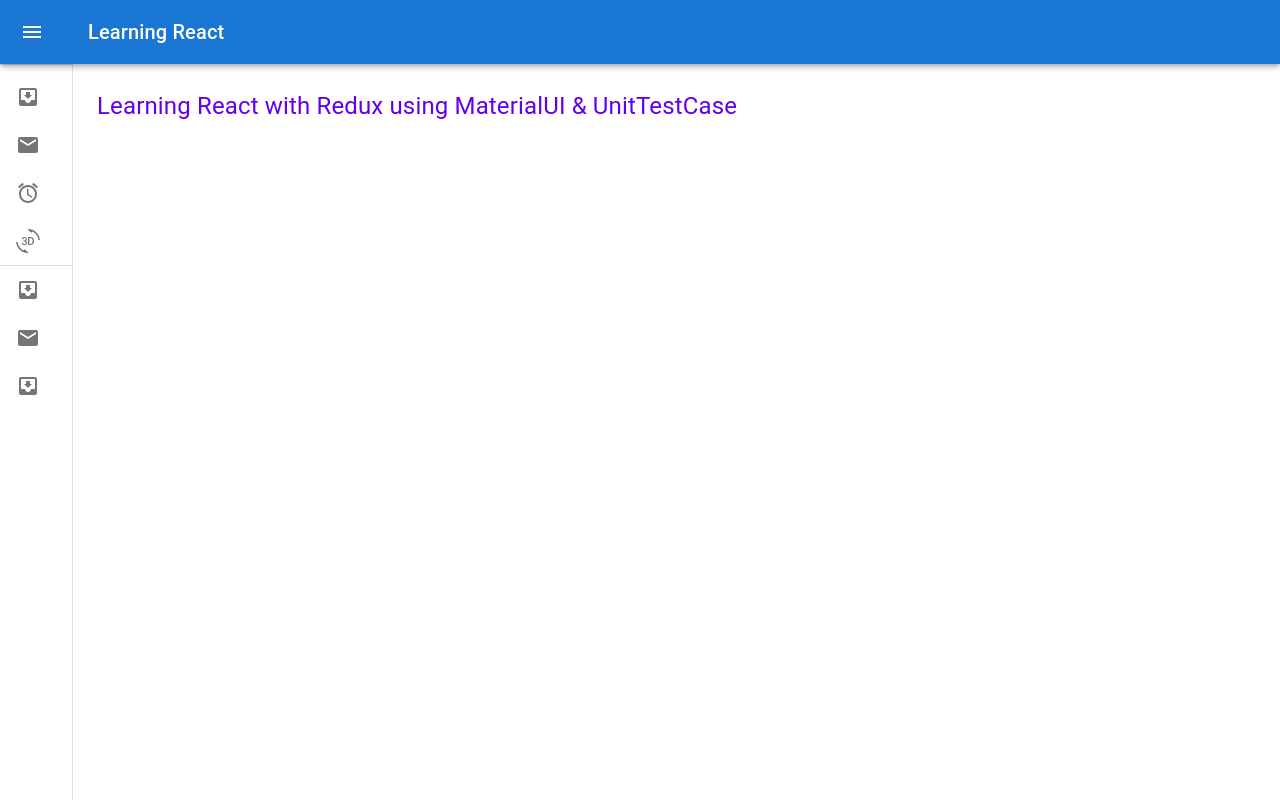
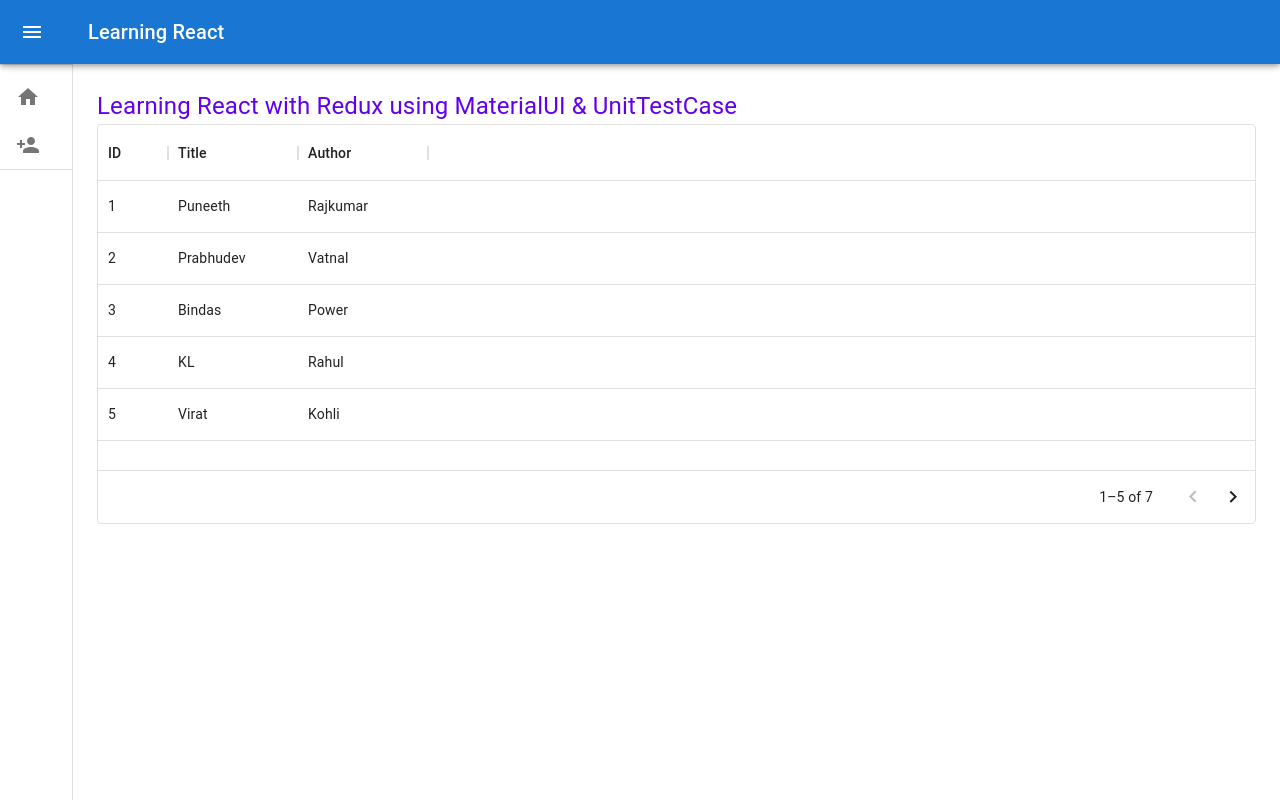
Before and after one commit to prabhudevv/Learning-Redux-MaterialUI-UnitTestCase, a React (Create React App) app in the folder learning-react-redux-materialui-unittestcase/: page / in a window 1280 px wide. Built offline with nearby package versions, Linux system fonts and the light colour scheme; data requests are answered from the project's data file.

Commit message:
Added Link to Navigation items, added new features for reducer, Added Home & Add User screens

```diff
--- a/learning-react-redux-materialui-unittestcase/db.json
+++ b/learning-react-redux-materialui-unittestcase/db.json
@@ -9,6 +9,31 @@
       "title": "Prabhudev",
       "author": "Vatnal",
       "id": 2
+    },
+    {
+      "title": "Bindas",
+      "author": "Power",
+      "id": 3
+    },
+    {
+      "title": "KL",
+      "author": "Rahul",
+      "id": 4
+    },
+    {
+      "title": "Virat",
+      "author": "Kohli",
+      "id": 5
+    },
+    {
+      "title": "The",
+      "author": "Rock",
+      "id": 6
+    },
+    {
+      "title": "Bolo Bolo",
+      "author": "James",
+      "id": 7
     }
   ]
 }
--- a/learning-react-redux-materialui-unittestcase/package.json
+++ b/learning-react-redux-materialui-unittestcase/package.json
@@ -10,6 +10,7 @@
     "@mui/material": "^5.2.5",
     "@mui/styled-engine-sc": "^5.1.0",
     "@mui/styles": "^5.2.3",
+    "@mui/x-data-grid": "^5.2.1",
     "@testing-library/jest-dom": "^5.16.1",
     "@testing-library/react": "^12.1.2",
     "@testing-library/user-event": "^13.5.0",
@@ -19,6 +20,7 @@
     "react": "^17.0.2",
     "react-dom": "^17.0.2",
     "react-redux": "^7.2.6",
+    "react-router-dom": "^6.2.1",
     "react-scripts": "5.0.0",
     "redux": "^4.1.2",
     "redux-thunk": "^2.4.1",
--- a/learning-react-redux-materialui-unittestcase/src/App.css
+++ b/learning-react-redux-materialui-unittestcase/src/App.css
@@ -2,3 +2,7 @@
 	margin: 0;
 	padding: 0;
 }
+a {
+    text-decoration: none;
+    color: #757575;
+}
--- a/learning-react-redux-materialui-unittestcase/src/App.js
+++ b/learning-react-redux-materialui-unittestcase/src/App.js
@@ -1,47 +1,23 @@
 import './App.css';
-import { makeStyles } from '@mui/styles';
-import { SPACING } from './constants/styleGuide';
-import { PRIMARY_PURPLE } from './constants/colors';
-import { PROJECT_TITLE } from './constants/constants';
 import Navigation from './components/Navigation/Navigation';
-import { useEffect } from 'react';
-import { getService } from './axios/axios';
-import { setUserData } from './store/actions/userActions';
-import { useDispatch, useSelector } from 'react-redux';
+import {
+  BrowserRouter as Router,
+  Routes,
+  Route
+} from "react-router-dom";
+import Home from './components/components/Home';
+import AddUser from './components/components/AddUser';
 
-const useStyles = makeStyles({
-  projectTitle: {
-    color: PRIMARY_PURPLE,
-    fontSize: SPACING.s24
-  },
-});
-
-function App() {
-  const classes = useStyles();
-  const dispatch = useDispatch();
-
-  const allUsers = useSelector(state => state.user.userData);
-  // console.log(allUsers);
-
-  useEffect(() => {
-    getService('USER_SERVICE', '/users')
-      .then((res) => {
-        dispatch(setUserData(res.data));
-      })
-      .catch((err) => {
-        console.log(err);
-        dispatch(setUserData(err));
-      })
-  }, [])
-
+const App = () => {
   return (
-    <>
+    <Router>
       <Navigation>
-        <p className={classes.projectTitle}>
-          {PROJECT_TITLE}
-        </p>
+        <Routes>
+          <Route path='/' element={<Home />} />
+          <Route path='/adduser' element={<AddUser />} />
+        </Routes>
       </Navigation>
-    </>
+    </Router>
   );
 }
 
--- a/learning-react-redux-materialui-unittestcase/src/components/Navigation/Navigation.js
+++ b/learning-react-redux-materialui-unittestcase/src/components/Navigation/Navigation.js
@@ -5,6 +5,7 @@
 import MenuIcon from '@mui/icons-material/Menu';
 import ChevronLeftIcon from '@mui/icons-material/ChevronLeft';
 import ChevronRightIcon from '@mui/icons-material/ChevronRight';
+import { Link } from "react-router-dom";
 
 import {
 	Box,
@@ -105,12 +106,14 @@
 	};
 
 	const createItem = (value, index) => (
+		<Link to={value.path}>
 			<ListItem button key={index}>
 				<ListItemIcon>
 					{value.icon}
 				</ListItemIcon>
 				<ListItemText primary={value.label} />
 			</ListItem>
+		</Link>
 	);
 
 	const navigationItemsAbove = [];
--- a/learning-react-redux-materialui-unittestcase/src/components/Navigation/NavigationItems.js
+++ b/learning-react-redux-materialui-unittestcase/src/components/Navigation/NavigationItems.js
@@ -1,14 +1,7 @@
-import InboxIcon from '@mui/icons-material/MoveToInbox';
-import MailIcon from '@mui/icons-material/Mail';
-import AccessAlarm from '@mui/icons-material/AccessAlarm';
-import ThreeDRotation from '@mui/icons-material/ThreeDRotation';
+import HomeIcon from '@mui/icons-material/Home';
+import PersonAddIcon from '@mui/icons-material/PersonAdd';
 
 export const items = [
-	{ label: 'Inbox', icon: <InboxIcon size="mediun" />, path: '/', aboveBreaker: true },
-	{ label: 'Starred', icon: <MailIcon size="mediun" />, path: '/', aboveBreaker: true },
-	{ label: 'Send email', icon: <AccessAlarm size="mediun" />, path: '/', aboveBreaker: true },
-	{ label: 'Drafts', icon: <ThreeDRotation size="mediun" />, path: '/', aboveBreaker: true },
-	{ label: 'All mail', icon: <InboxIcon size="mediun" />, path: '/', aboveBreaker: false },
-	{ label: 'Trash', icon: <MailIcon size="mediun" />, path: '/', aboveBreaker: false },
-	{ label: 'Spam', icon: <InboxIcon size="mediun" />, path: '/', aboveBreaker: false }
+	{ label: 'Home', icon: <HomeIcon size="medium" />, path: '/', aboveBreaker: true },
+	{ label: 'Add User', icon: <PersonAddIcon size="medium" />, path: '/adduser', aboveBreaker: true }
 ];
--- /dev/null
+++ b/learning-react-redux-materialui-unittestcase/src/components/components/AddUser.js
@@ -0,0 +1,7 @@
+const AddUser = () => {
+    return(
+        <>Add User</>
+    )
+}
+
+export default AddUser;
--- /dev/null
+++ b/learning-react-redux-materialui-unittestcase/src/components/components/Home.js
@@ -0,0 +1,63 @@
+import { makeStyles } from '@mui/styles';
+import { SPACING } from '../../constants/styleGuide';
+import { PRIMARY_PURPLE } from '../../constants/colors';
+import { PROJECT_TITLE } from '../../constants/constants';
+import { useEffect } from 'react';
+import { getService } from '../../axios/axios';
+import { setUserData } from '../../store/actions/userActions';
+import { useDispatch, useSelector } from 'react-redux';
+import { DataGrid } from '@mui/x-data-grid';
+
+const useStyles = makeStyles({
+    projectTitle: {
+        color: PRIMARY_PURPLE,
+        fontSize: SPACING.s24
+    },
+});
+
+const Home = () => {
+    const rows = [];
+    const classes = useStyles();
+    const dispatch = useDispatch();
+
+    const allUsers = useSelector(state => state.user.userData);
+
+    const columns = [
+        { field: 'id', headerName: 'ID', width: 70, sortable: true },
+        { field: 'title', headerName: 'Title', width: 130, sortable: false },
+        { field: 'author', headerName: 'Author', width: 130, sortable: false }
+    ];
+
+    allUsers.map((item, idx) => {
+        rows.push({ "title": item.title, "author": item.author, "id": item.id });
+    })
+
+    useEffect(() => {
+        getService('USER_SERVICE', '/users')
+            .then((res) => {
+                dispatch(setUserData(res.data));
+            })
+            .catch((err) => {
+                console.log(err);
+                dispatch(setUserData(err));
+            })
+    }, [])
+    return (
+        <>
+            <p className={classes.projectTitle}>
+                {PROJECT_TITLE}
+            </p>
+            <div style={{ height: 400, width: '100%' }}>
+                <DataGrid
+                    rows={rows}
+                    columns={columns}
+                    pageSize={5}
+                    rowsPerPageOptions={[5]}
+                // checkboxSelection
+                />
+            </div>
+        </>
+    );
+}
+
+export default Home;
--- a/learning-react-redux-materialui-unittestcase/src/store/actions/userActions.js
+++ b/learning-react-redux-materialui-unittestcase/src/store/actions/userActions.js
@@ -3,3 +3,11 @@
 export const setUserData = (payload) => {
 	return { type: types.SET_USER_DATA, payload }
 }
+
+export const setInputValue = (name, value) => {
+	return { type: types.SET_INPUT_VALUE, payload: { name, value } }
+}
+
+export const resetUserData = (payload) => {
+	return { type: types.RESET_USER_DATA, payload }
+}
--- a/learning-react-redux-materialui-unittestcase/src/store/reducers/userReducer.js
+++ b/learning-react-redux-materialui-unittestcase/src/store/reducers/userReducer.js
@@ -1,9 +1,7 @@
 import types from "../types/userActionTypes";
 
 const initialState = {
-	userData: {
-		users: []
-	}
+	userData: []
 }
 
 const userReducer = (state = initialState, action) => {
@@ -13,6 +11,20 @@
 				...state,
 				userData: action.payload
 			}
+		case types.SET_INPUT_VALUE:
+			const { name, value } = action.payload;
+			return {
+				...state,
+				userData: {
+					...state.userData,
+					[name]: value
+				}
+			}
+		case types.RESET_USER_DATA:
+			return {
+				...state,
+				userData: initialState.userData
+			}
 		default:
 			return state;
 	}
--- a/learning-react-redux-materialui-unittestcase/src/store/types/userActionTypes.js
+++ b/learning-react-redux-materialui-unittestcase/src/store/types/userActionTypes.js
@@ -1,5 +1,7 @@
 const types = {
-    SET_USER_DATA: "SET_USER_DATA"
+    SET_USER_DATA: "SET_USER_DATA",
+    SET_INPUT_VALUE: "SET_INPUT_VALUE",
+    RESET_USER_DATA: "RESET_USER_DATA"
 }
 
 export default types;
```
Also changed, not shown: 1 other file (tests, documents, lock files or other folders). Lines whose indentation alone changed are shown as unchanged.
